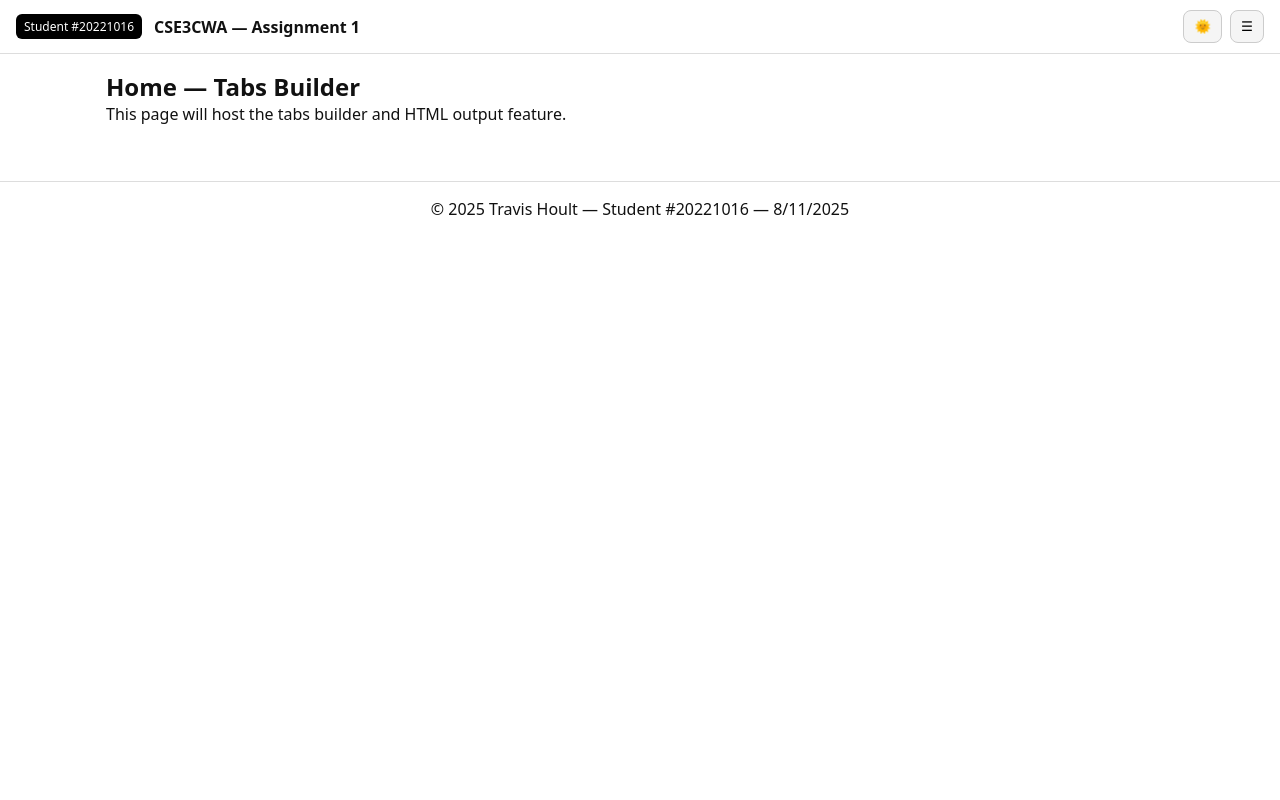
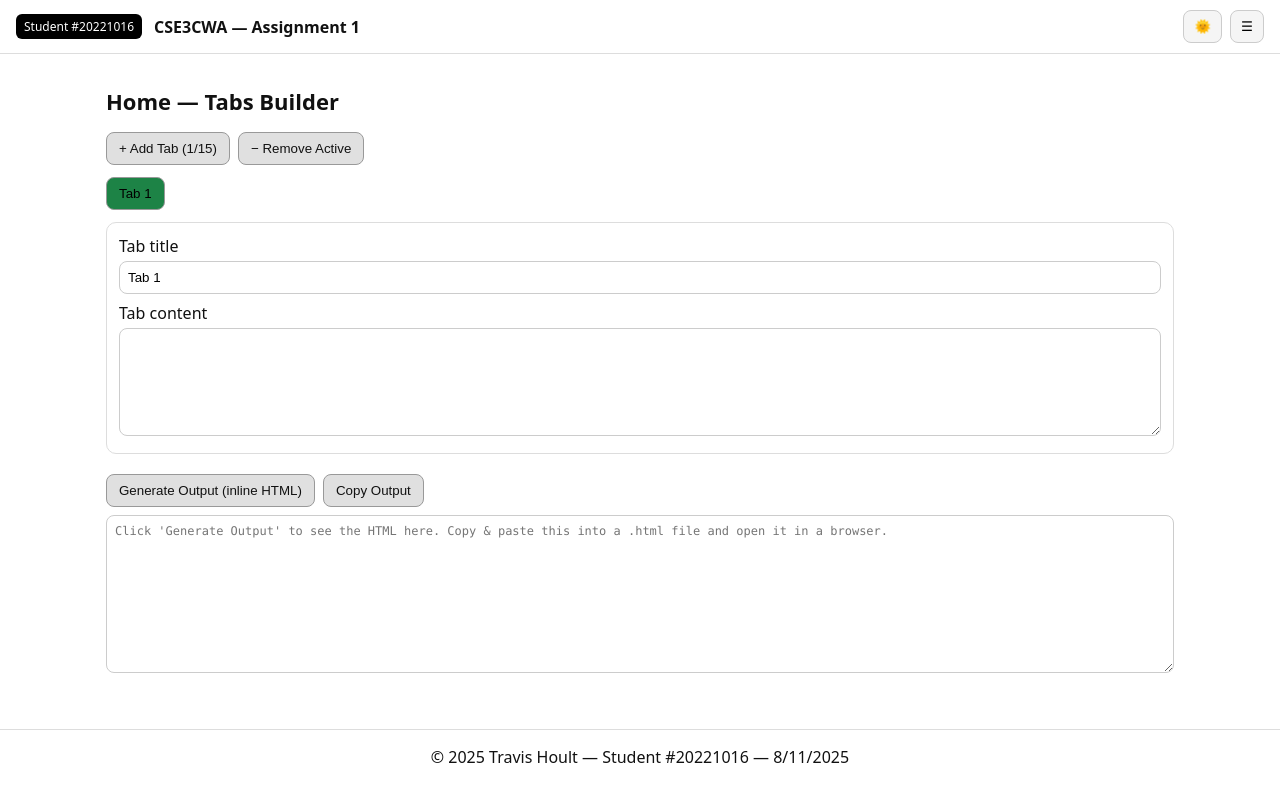
Before and after one commit to Travis-Hoult/CSE3CWA-A1, a Next.js app: page / in a window 1280 px wide. Built offline with nearby package versions, Linux system fonts and the light colour scheme.

Commit message:
Finallise Tabs Builder component with output and styles

```diff
--- a/app/page.tsx
+++ b/app/page.tsx
@@ -1,11 +1,11 @@
-import Image from "next/image";
-import styles from "./page.module.css";
+import TabsBuilder from "../components/TabsBuilder";
 
 export default function Home() {
+  const h1: React.CSSProperties = { fontSize: 22, margin: "16px 0" };
   return (
     <section>
-      <h1>Home — Tabs Builder</h1>
-      <p>This page will host the tabs builder and HTML output feature.</p>
+      <h1 style={h1}>Home — Tabs Builder</h1>
+      <TabsBuilder />
     </section>
   );
 }
--- a/components/TabsBuilder.tsx
+++ b/components/TabsBuilder.tsx
@@ -0,0 +1,321 @@
+"use client";
+
+import { useEffect, useMemo, useState } from "react";
+
+type Tab = { id: string; title: string; content: string };
+
+const TABS_KEY = "tabs-data";
+
+function makeTab(n: number): Tab {
+  const id =
+    typeof crypto !== "undefined" && "randomUUID" in crypto
+      ? crypto.randomUUID()
+      : `${Date.now()}-${Math.random()}`;
+  return { id, title: `Tab ${n}`, content: "" };
+}
+
+function save<T>(key: string, value: T) {
+  if (typeof window === "undefined") return;
+  try {
+    localStorage.setItem(key, JSON.stringify(value));
+  } catch {}
+}
+
+function load<T>(key: string, fallback: T): T {
+  if (typeof window === "undefined") return fallback;
+  try {
+    const s = localStorage.getItem(key);
+    return s ? (JSON.parse(s) as T) : fallback;
+  } catch {
+    return fallback;
+  }
+}
+
+function escapeHtml(s: string) {
+  return s
+    .replaceAll("&", "&amp;")
+    .replaceAll("<", "&lt;")
+    .replaceAll(">", "&gt;")
+    .replaceAll('"', "&quot;");
+}
+
+function generateInlineHtml(tabs: Tab[]): string {
+  const buttons = tabs
+    .map((t, i) => {
+      const on = i === 0;
+      const label = t.title && t.title.trim() ? t.title : "Untitled";
+      return `<button role="tab" data-tab="${
+        t.id
+      }" aria-selected="${on}" style="padding:8px 12px;border:1px solid #999;border-radius:8px;background:${
+        on ? "#1d8346ff" : "#89268bff"
+      };cursor:pointer;">${escapeHtml(label)}</button>`;
+    })
+    .join("");
+
+  const panels = tabs
+    .map((t, i) => {
+      const on = i === 0;
+      const contentHtml = escapeHtml(t.content).replaceAll("\n", "<br/>");
+      return `<div role="tabpanel" data-panel="${
+        t.id
+      }" style="border:1px solid #ddd;border-radius:10px;padding:12px;${
+        on ? "" : "display:none"
+      }">${contentHtml}</div>`;
+    })
+    .join("\n");
+
+  return `<!doctype html>
+<html lang="en">
+<head>
+<meta charset="utf-8"/>
+<title>Tabs Output</title>
+</head>
+<body style="margin:16px;font-family:system-ui,Arial,sans-serif;color:#111;background:#fff;">
+  <div id="tabs" style="max-width:900px;margin:0 auto;">
+    <h1 style="font-size:20px;margin:0 0 12px 0;">Tabs Output</h1>
+    <div role="tablist" aria-label="Generated tabs" style="display:flex;gap:8px;flex-wrap:wrap;margin-bottom:12px;">
+      ${buttons}
+    </div>
+    ${panels}
+  </div>
+  <script>
+    (function(){
+      var tabs = Array.from(document.querySelectorAll('[role="tab"]'));
+      var panels = Array.from(document.querySelectorAll('[role="tabpanel"]'));
+      function activate(id){
+        tabs.forEach(function(t){
+          var on = t.getAttribute('data-tab') === id;
+          t.setAttribute('aria-selected', on ? 'true' : 'false');
+          t.style.background = on ? '#1d8346ff' : '#89268bff';
+        });
+        panels.forEach(function(p){
+          var on = p.getAttribute('data-panel') === id;
+          p.style.display = on ? 'block' : 'none';
+        });
+      }
+      tabs.forEach(function(t){
+        t.addEventListener('click', function(){ activate(t.getAttribute('data-tab')); });
+      });
+      if (tabs[0]) activate(tabs[0].getAttribute('data-tab'));
+    })();
+  </script>
+</body>
+</html>`;
+}
+
+export default function TabsBuilder() {
+  const initial = useMemo<Tab[]>(() => load<Tab[]>(TABS_KEY, [makeTab(1)]), []);
+  const [tabs, setTabs] = useState<Tab[]>(initial);
+  const [activeId, setActiveId] = useState<string>(initial[0].id);
+  const [outputHtml, setOutputHtml] = useState<string>("");
+
+  useEffect(() => {
+    const t = setTimeout(() => save(TABS_KEY, tabs), 200);
+    return () => clearTimeout(t);
+  }, [tabs]);
+
+  const active = tabs.find((t) => t.id === activeId) ?? tabs[0];
+
+  function addTab() {
+    if (tabs.length >= 15) return;
+    const t = makeTab(tabs.length + 1);
+    setTabs((prev) => [...prev, t]);
+    setActiveId(t.id);
+  }
+
+  function removeActive() {
+    if (tabs.length <= 1) return;
+    const idx = tabs.findIndex((t) => t.id === activeId);
+    const remaining = tabs.filter((t) => t.id !== activeId);
+    const nextIdx = Math.max(0, idx - 1);
+    setTabs(remaining);
+    setActiveId(remaining[nextIdx]?.id ?? remaining[0].id);
+  }
+
+  function updateTitle(id: string, title: string) {
+    setTabs((prev) => prev.map((t) => (t.id === id ? { ...t, title } : t)));
+  }
+
+  function updateContent(id: string, content: string) {
+    setTabs((prev) => prev.map((t) => (t.id === id ? { ...t, content } : t)));
+  }
+
+  function copyOutput() {
+    if (!outputHtml) return;
+    navigator.clipboard?.writeText(outputHtml).catch(() => {});
+  }
+
+  function onGenerate() {
+    console.log("Generate Output button clicked.");
+    setTimeout(() => {
+      console.log("Tabs state:", tabs);
+      const html = generateInlineHtml(tabs);
+      console.log("Generated HTML:", html);
+      setOutputHtml(html);
+    }, 0);
+  }
+
+  const wrap: React.CSSProperties = { display: "grid", gap: 12 };
+  const controls: React.CSSProperties = {
+    display: "flex",
+    gap: 8,
+    flexWrap: "wrap",
+  };
+  const tablist: React.CSSProperties = {
+    display: "flex",
+    gap: 8,
+    flexWrap: "wrap",
+  };
+  const tabBtn = (on: boolean): React.CSSProperties => ({
+    padding: "8px 12px",
+    border: "1px solid #999",
+    borderRadius: 8,
+    background: on ? "#1d8346ff" : "#89268bff",
+    cursor: "pointer",
+  });
+  const panel: React.CSSProperties = {
+    border: "1px solid #ddd",
+    borderRadius: 10,
+    padding: 12,
+  };
+
+  return (
+    <section style={wrap}>
+      <div style={controls}>
+        <button
+          onClick={addTab}
+          aria-label="Add tab"
+          style={{
+            padding: "8px 12px",
+            border: "1px solid #999",
+            borderRadius: 8,
+            background: "#e0e0e0",
+            color: "#111",
+            cursor: "pointer",
+          }}
+          disabled={tabs.length >= 15}
+        >
+          + Add Tab ({tabs.length}/15)
+        </button>
+        <button
+          onClick={removeActive}
+          aria-label="Remove active tab"
+          style={{
+            padding: "8px 12px",
+            border: "1px solid #999",
+            borderRadius: 8,
+            background: "#e0e0e0",
+            color: "#111",
+            cursor: "pointer",
+          }}
+          disabled={tabs.length <= 1}
+        >
+          − Remove Active
+        </button>
+      </div>
+
+      <div role="tablist" aria-label="Tabs" style={tablist}>
+        {tabs.map((t) => {
+          const on = t.id === activeId;
+          return (
+            <button
+              key={t.id}
+              role="tab"
+              aria-selected={on}
+              onClick={() => setActiveId(t.id)}
+              style={tabBtn(on)}
+            >
+              {t.title && t.title.trim() ? t.title : "Untitled"}
+            </button>
+          );
+        })}
+      </div>
+
+      {active && (
+        <div role="tabpanel" aria-label="Active tab content" style={panel}>
+          <div style={{ display: "grid", gap: 8 }}>
+            <label>
+              <span style={{ display: "block", marginBottom: 4 }}>
+                Tab title
+              </span>
+              <input
+                value={active.title}
+                onChange={(e) => updateTitle(active.id, e.target.value)}
+                style={{
+                  width: "100%",
+                  padding: 8,
+                  border: "1px solid #ccc",
+                  borderRadius: 8,
+                }}
+              />
+            </label>
+            <label>
+              <span style={{ display: "block", marginBottom: 4 }}>
+                Tab content
+              </span>
+              <textarea
+                value={active.content}
+                onChange={(e) => updateContent(active.id, e.target.value)}
+                rows={6}
+                style={{
+                  width: "100%",
+                  padding: 8,
+                  border: "1px solid #ccc",
+                  borderRadius: 8,
+                }}
+              />
+            </label>
+          </div>
+        </div>
+      )}
+
+      <div style={{ display: "grid", gap: 8, marginTop: 8 }}>
+        <div style={{ display: "flex", gap: 8, flexWrap: "wrap" }}>
+          <button
+            onClick={onGenerate}
+            style={{
+              padding: "8px 12px",
+              border: "1px solid #999",
+              borderRadius: 8,
+              background: "#e0e0e0",
+              color: "#111",
+              cursor: "pointer",
+            }}
+            aria-label="Generate standalone HTML"
+          >
+            Generate Output (inline HTML)
+          </button>
+          <button
+            onClick={copyOutput}
+            style={{
+              padding: "8px 12px",
+              border: "1px solid #999",
+              borderRadius: 8,
+              background: "#e0e0e0",
+              color: "#111",
+              cursor: "pointer",
+            }}
+            aria-label="Copy generated HTML to clipboard"
+            disabled={!outputHtml}
+          >
+            Copy Output
+          </button>
+        </div>
+        <textarea
+          value={outputHtml}
+          readOnly
+          placeholder="Click 'Generate Output' to see the HTML here. Copy & paste this into a .html file and open it in a browser."
+          rows={10}
+          style={{
+            width: "100%",
+            padding: 8,
+            border: "1px solid #ccc",
+            borderRadius: 8,
+            fontFamily: "ui-monospace, Menlo, Consolas, monospace",
+            fontSize: 12,
+          }}
+        />
+      </div>
+    </section>
+  );
+}
```
